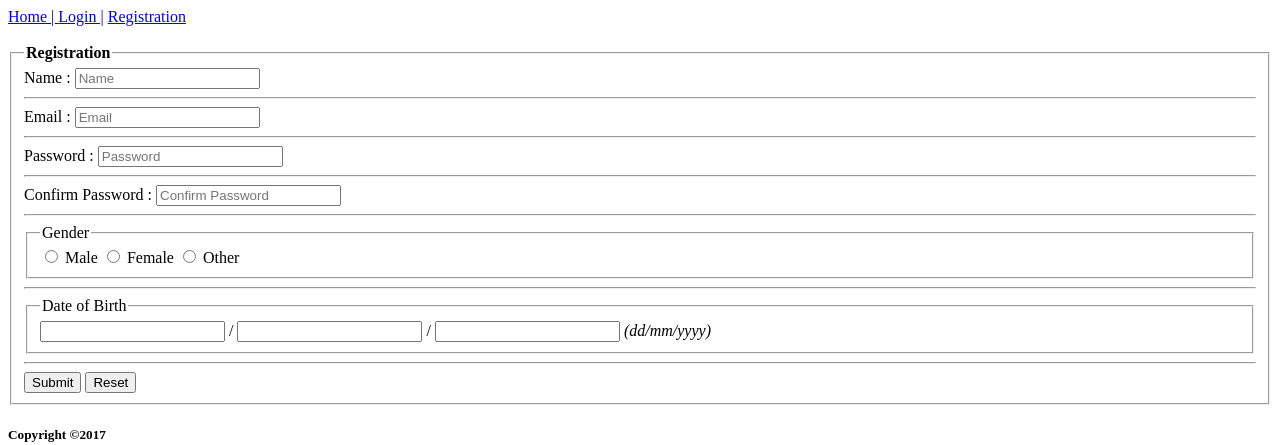
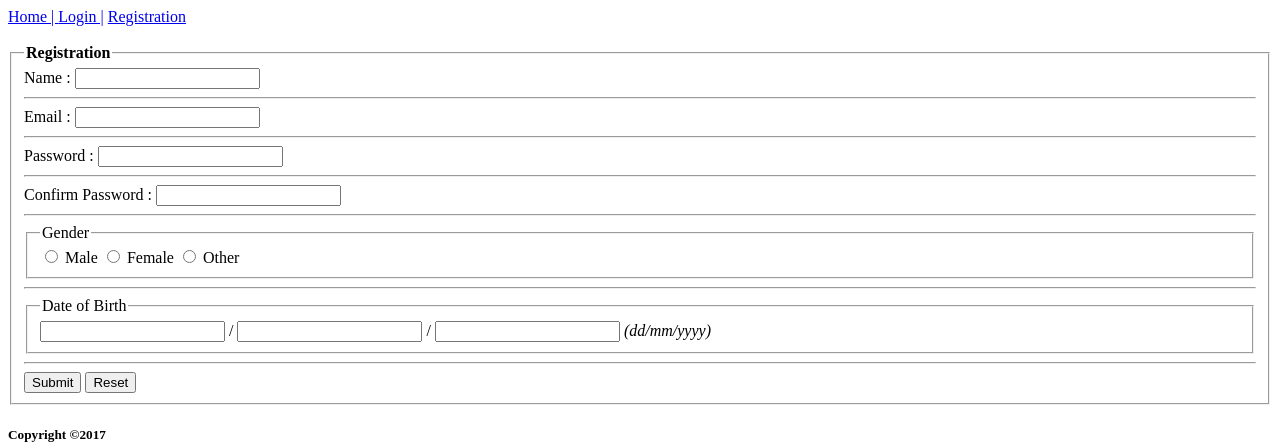
Before and after one commit to codewithnill/learning_web_technologies_spring2025-2026_sec_a, a PHP site: page /B.php in a window 1280 px wide. Shown: the top 445 px of the page. Run offline with PHP 8.4, Linux system fonts and the light colour scheme.

Commit message:
Placeholders removed from all the textboxes

```diff
--- a/Final/lab3/B.php
+++ b/Final/lab3/B.php
@@ -13,10 +13,10 @@
 
     <fieldset>
         <legend><strong>Registration</strong></legend>
-        <label>Name : </label><input type="text" name="name" placeholder="Name"><br><hr>
-        <label>Email : </label><input type="email" name="email" placeholder="Email"><br><hr>
-        <label>Password : </label><input type="password" name="password" placeholder="Password"><br><hr>
-        <label>Confirm Password : </label><input type="password" name="confirm_password" placeholder="Confirm Password"><br><hr>
+        <label>Name : </label><input type="text" name="name"><br><hr>
+        <label>Email : </label><input type="email" name="email"><br><hr>
+        <label>Password : </label><input type="password" name="password"><br><hr>
+        <label>Confirm Password : </label><input type="password" name="confirm_password"><br><hr>
         <fieldset>
             <legend>Gender</legend>
             <input type="radio" name="gender" value="male"> Male
--- a/Final/lab3/C.php
+++ b/Final/lab3/C.php
@@ -7,14 +7,14 @@
 </head>
 <body>
     <a href="A.php">Home | </a>
-    <a href="https://www.example.com">Login |</a>
+    <a href="C.php">Login |</a>
     <a href="B.php">Registration</a>
     <br><br>
 
     <fieldset>
         <legend><strong>Login</strong></legend>
-        <label>Username : </label><input type="text" name="name" placeholder="username"><br><hr>
-        <label>Password : </label><input type="password" name="password" placeholder="password"><br><hr>
+        <label>Username : </label><input type="text" name="name" ><br><hr>
+        <label>Password : </label><input type="password" name="password"><br><hr>
     </fieldset>
 
         <hr>
```
